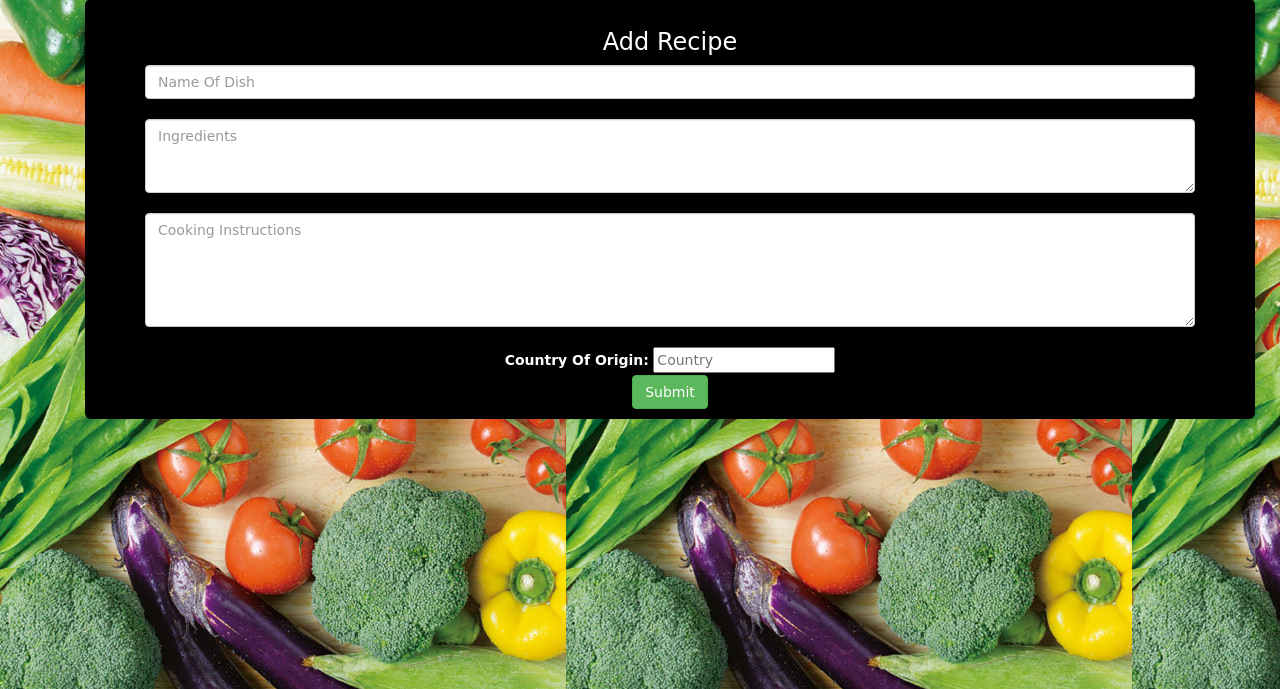
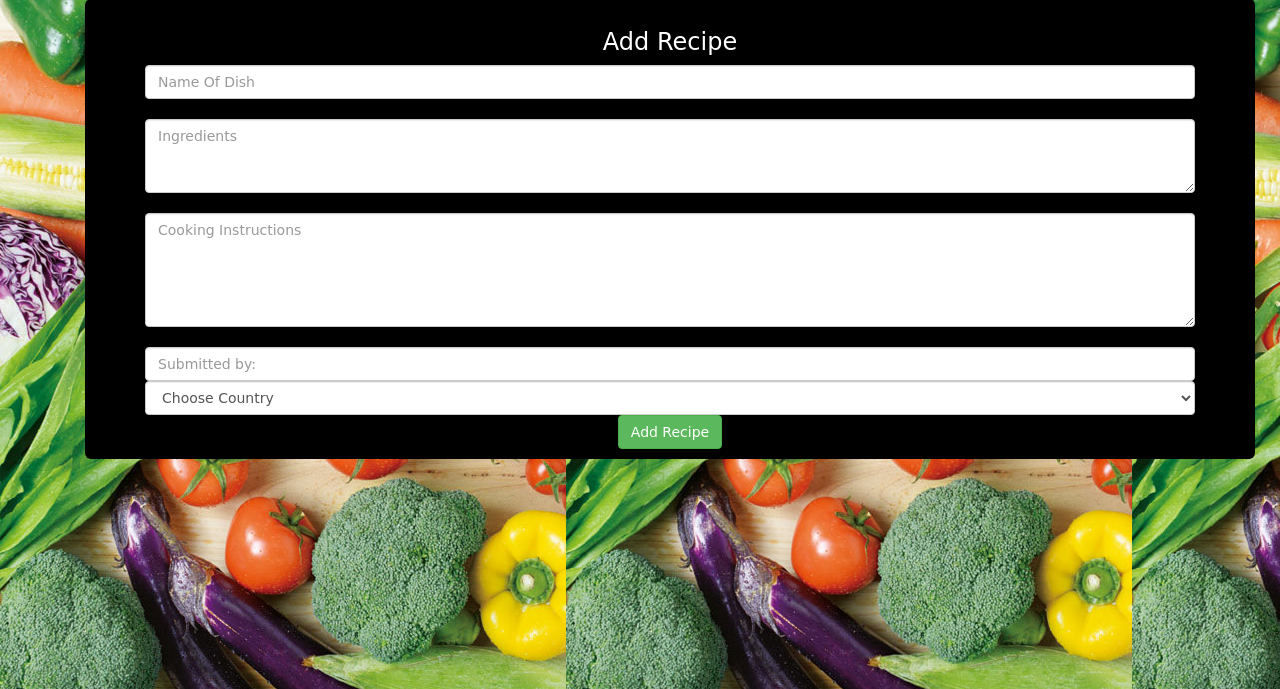
Before and after one commit to patrickoneill/paddys-recipe-app, a Flask app: page /create_recipe in a window 1280 px wide. Shown: the part 69-758 px from the top of the page. Run offline with Flask 2, Linux system fonts and the light colour scheme; data that the repository does not hold is empty; some libraries are stand-ins or nearby versions.

Commit message:
added in some form elements to fix the input

```diff
--- a/templates/create-recipe.html
+++ b/templates/create-recipe.html
@@ -6,17 +6,22 @@
             <h3>Add Recipe</h3>
 
             <div class="container-fluid row">
-                <form action="{{ url_for('create_recipe') }}" method="POST">
-                    <input id="style" name="style" type="text" class="form-control" placeholder="Name Of Dish">
+                <form action="{{ url_for('add_recipe') }}" method="POST">
+                    <input id="style" name="name" type="text" class="form-control" placeholder="Name Of Dish">
                     <br/>
                     <textarea id="ingredients" name="ingredients" class="form-control" placeholder="Ingredients" rows="3"></textarea>
                     <br/>
                     <textarea id="cooking" name="cooking" class="form-control" placeholder="Cooking Instructions" rows="5"></textarea>
                     <br/>
-                    <label for="style">Country Of Origin:</label>
-                    <input type="text" placeholder="Country" name="sytle" />
+                    <input id="user" class="form-control" type="text" name="user" placeholder="Submitted by:" />
+                    <select id="style" class="form-control" name="style">
                     <br/>
-                    <button type="submit" class="btn btn-success">Submit</button>
+                    <option value="" disabled selected>Choose Country</option>
+                    {% for dish in style %}
+                    <option value="{{dish.style}}">{{dish.style}}</option>
+                    {% endfor %}
+                    </select>
+                    <button class="btn btn-success" type="submit" name="action">Add Recipe</button>
                 </form>
             </div>
         </div>
```
